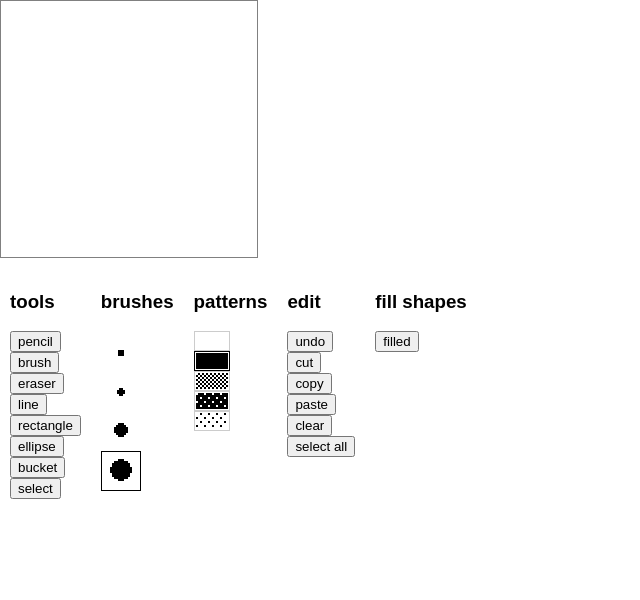
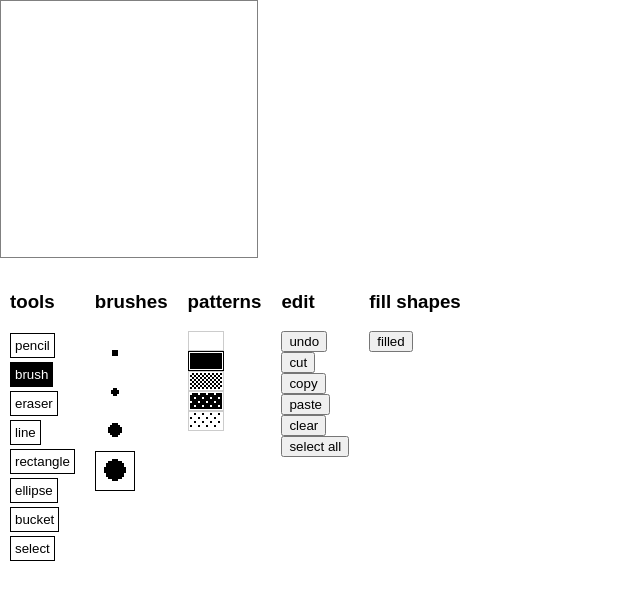
Before and after one commit to modernserf/literally-hypercard, a React (Create React App) app: page / in a window 1280 px wide. Shown: the top 600 px of the page, without its empty margins (0-640 px from the left). Built offline with nearby package versions, Linux system fonts and the light colour scheme.

Commit message:
show selected tool

```diff
--- a/src/Canvas.js
+++ b/src/Canvas.js
@@ -76,7 +76,6 @@ export default class Canvas extends Component {
             onMouseLeave: this.onMouseUp,
         }
 
-
         return (
             <canvas ref={this.initRef}
                 className="main-canvas"
--- a/src/Tools.js
+++ b/src/Tools.js
@@ -1,14 +1,25 @@
 import React from "react"
+import styled from "styled-components"
 
-export default function Tools ({ dispatch, tools }) {
+const Button = styled.button`
+    appearance: none;
+    padding: 4px;
+    margin: 2px 0;
+    border: 1px solid black;
+    color: ${({ active }) => active ? "white" : "black"};
+    background-color: ${({ active }) => active ? "black" : "white"};
+`
+
+export default function Tools ({ dispatch, tools, selected }) {
     return (
         <div>
             <h3>tools</h3>
             <ul>{tools.map((tool) => (
                 <li key={tool}>
-                    <button onClick={() => dispatch("selectTool", tool)}>
+                    <Button active={selected === tool}
+                        onClick={() => dispatch("selectTool", tool)}>
                         {tool}
-                    </button>
+                    </Button>
                 </li>
             ))}</ul>
         </div>
```
